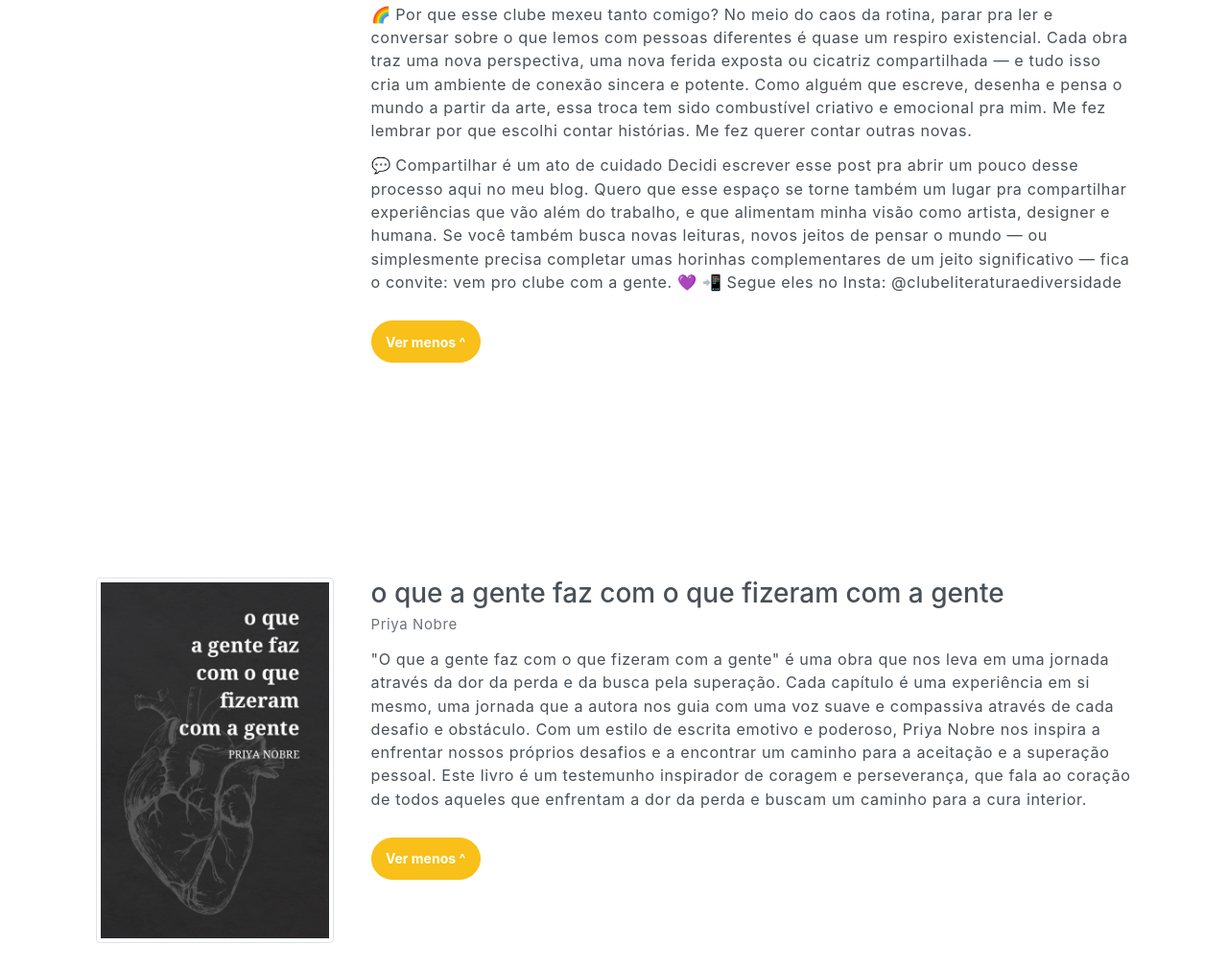
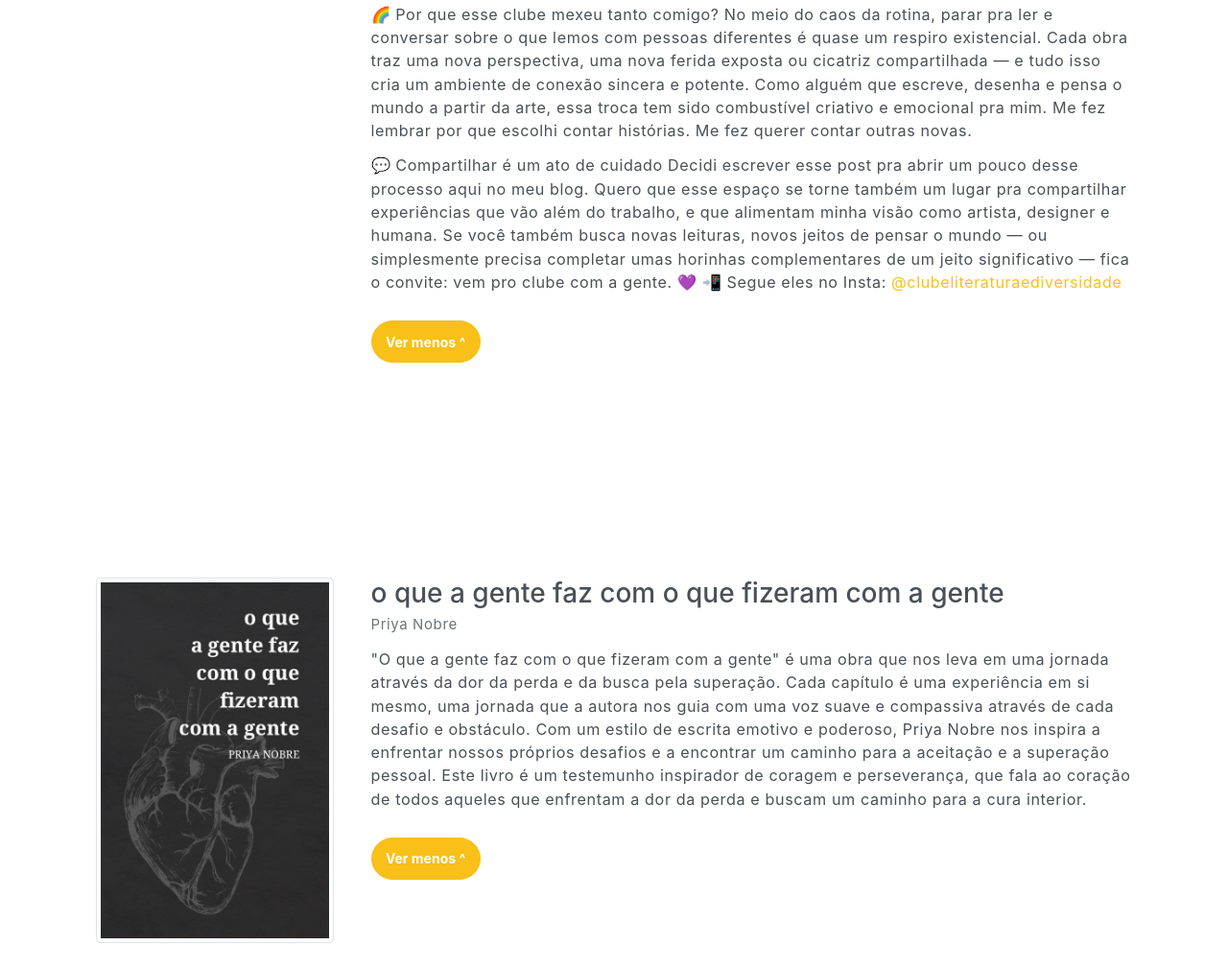
Before and after one commit to proxygo/site-priyanobre, a website: page blog.html in a window 1280 px wide. Shown: the part 1953-2963 px from the top of the page at 96% size. Drawn offline with Linux system fonts and the light colour scheme.

Commit message:
atualizei postagem

```diff
--- a/blog.html
+++ b/blog.html
@@ -132,7 +132,7 @@
 
                      Se você também busca novas leituras, novos jeitos de pensar o mundo — ou simplesmente precisa completar umas horinhas complementares de um jeito significativo — fica o convite: vem pro clube com a gente. 💜
 
-                     📲 Segue eles no Insta: @clubeliteraturaediversidade
+                     📲 Segue eles no Insta: <a href="https://www.instagram.com/labdasminas/">@clubeliteraturaediversidade</a>
                     </p>
 
                   <a class="btn btn-primary rounded mt-3"
```
